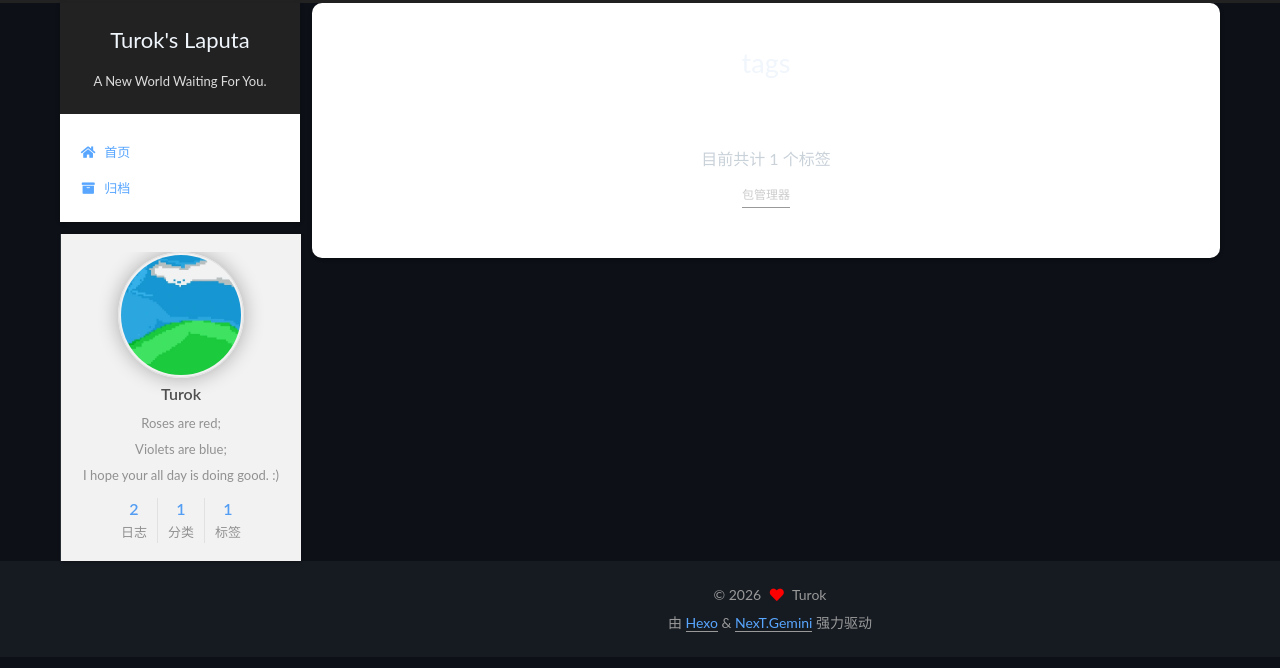
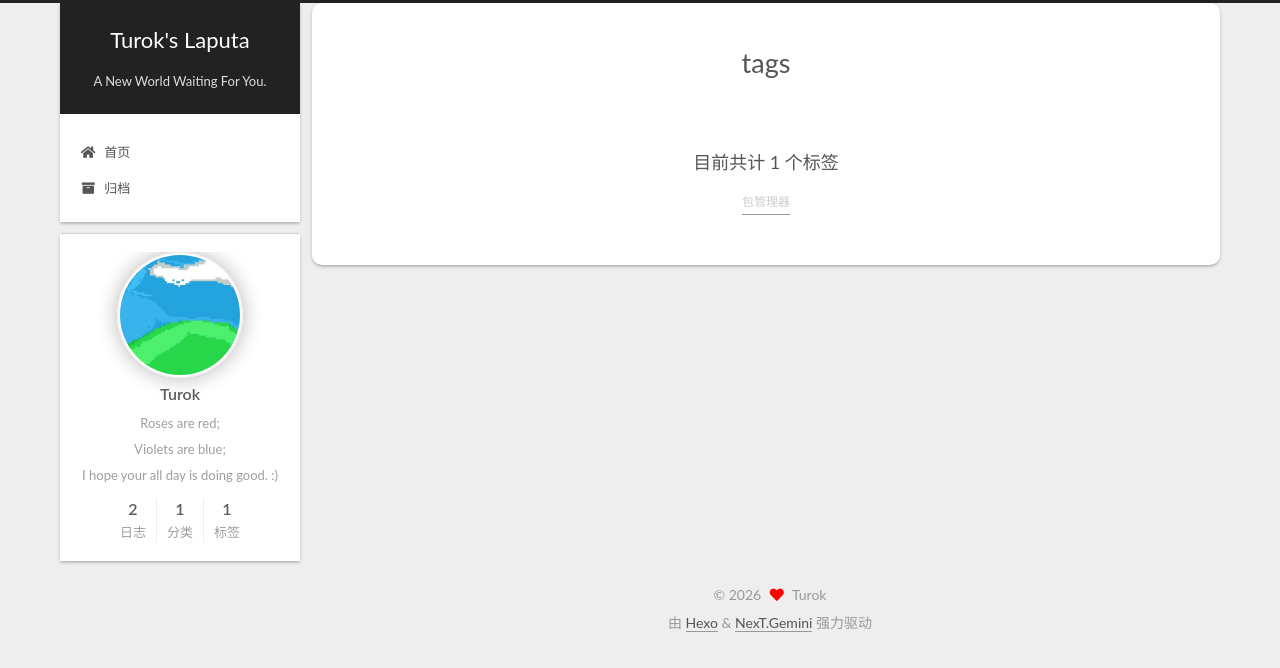
Before and after one commit to TurokDrake/TurokDrake.github.io, a plain HTML site: page tags/index.html in a window 1280 px wide. Drawn offline with Linux system fonts and the light colour scheme.

Commit message:
Site updated: 2026-07-14 20:53:54

```diff
--- a/css/main.css
+++ b/css/main.css
@@ -1220,7 +1220,7 @@ pre .javascript .function {
 }
 .links-of-author a::before,
 .links-of-author span.exturl::before {
-  background: #c15b21;
+  background: #b1a878;
   border-radius: 50%;
   content: ' ';
   display: inline-block;
@@ -2620,47 +2620,52 @@ ul.breadcrumb li + li:last-child {
    Author: ChatGPT
 ===================================================== */
 /* ---------- 全局 ---------- */
-body {
+/*body {
   background: #0d1117;
   color: #c9d1d9;
 }
+
 .main {
   background: #0d1117;
 }
+
 .header {
   background: #161b22;
 }
+
 .sidebar {
   background: #161b22;
 }
+
 .footer {
   background: #161b22;
 }
+*/
 /* ---------- 链接 ---------- */
-a {
+/*a {
   color: #58a6ff;
-  transition: 0.2s;
-}
+  transition: .2s;
+}
+
 a:hover {
   color: #79c0ff;
 }
+*/
 /* ---------- 标题 ---------- */
-h1,
-h2,
-h3,
-h4,
-h5,
-h6 {
-  color: #f0f6fc;
-}
-.post-title {
-  color: #f0f6fc;
-}
+/*h1,h2,h3,h4,h5,h6{
+  color:#f0f6fc;
+}
+
+.post-title{
+  color:#f0f6fc;
+}
+*/
 /* ---------- 文章 ---------- */
-.post-body {
-  line-height: 1.9;
-  font-size: 16px;
-}
+/*.post-body{
+  line-height:1.9;
+  font-size:16px;
+}
+*/
 /* ---------- 行内代码 ---------- */
 code {
   background: #21262d;
@@ -2732,17 +2737,21 @@ hr {
   padding: 10px;
 }
 /* ---------- Sidebar ---------- */
-.sidebar {
-  border-left: 1px solid #30363d;
-}
+/*
+.sidebar{
+  border-left:1px solid #30363d;
+}
+*/
 /* ---------- 搜索框 ---------- */
-.search-popup {
-  background: #161b22;
-}
-.search-popup input {
-  background: #0d1117;
-  color: #c9d1d9;
-}
+/*.search-popup{
+  background:#161b22;
+}
+
+.search-popup input{
+  background:#0d1117;
+  color:#c9d1d9;
+}
+*/
 /* ---------- 返回顶部 ---------- */
 .back-to-top {
   background: #21262d;
@@ -2803,13 +2812,13 @@ hr {
   display: none;
 }
 /* ---------- 文章卡片悬浮效果 ---------- */
-.post-block {
-  transition: all 0.3s ease;
-}
-.post-block:hover {
-  transform: translateY(-5px);
-  box-shadow: 0 8px 20px rgba(0,0,0,0.15);
-}
+/*.post-block
+  transition: all .3s ease
+
+  &:hover
+    transform: translateY(-5px)
+    box-shadow: 0 8px 20px rgba(0,0,0,.15)
+*/
 /* ---------- 图片点击放大效果 ---------- */
 .post-body img {
   border-radius: 10px;
```
